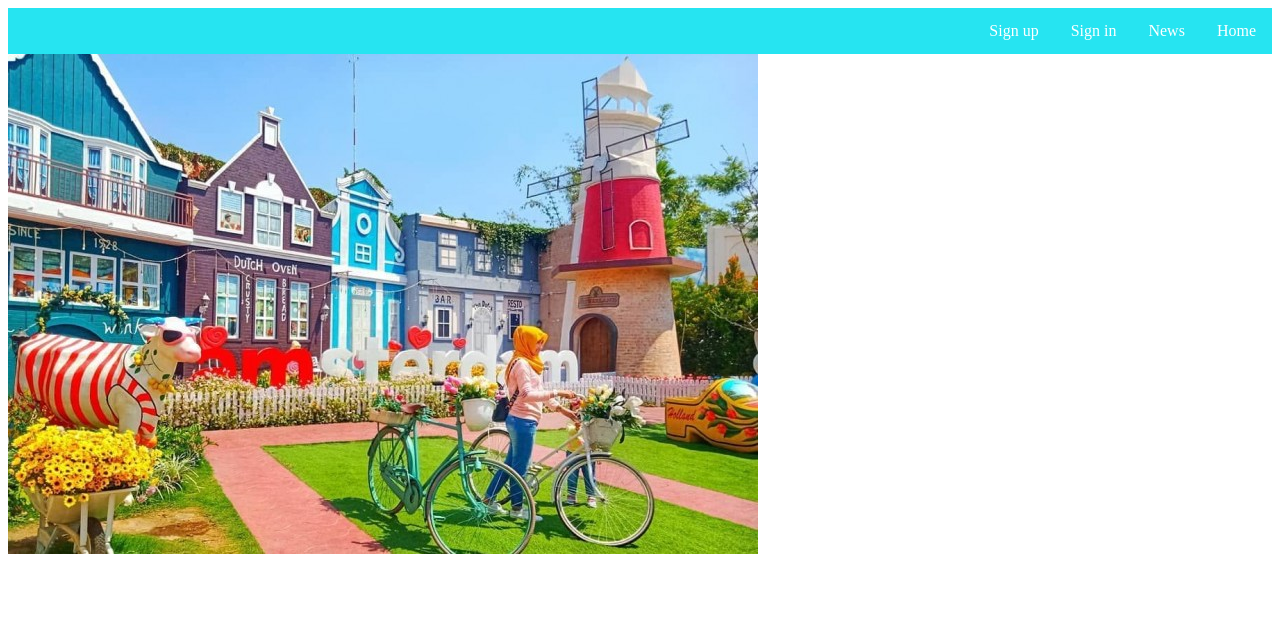
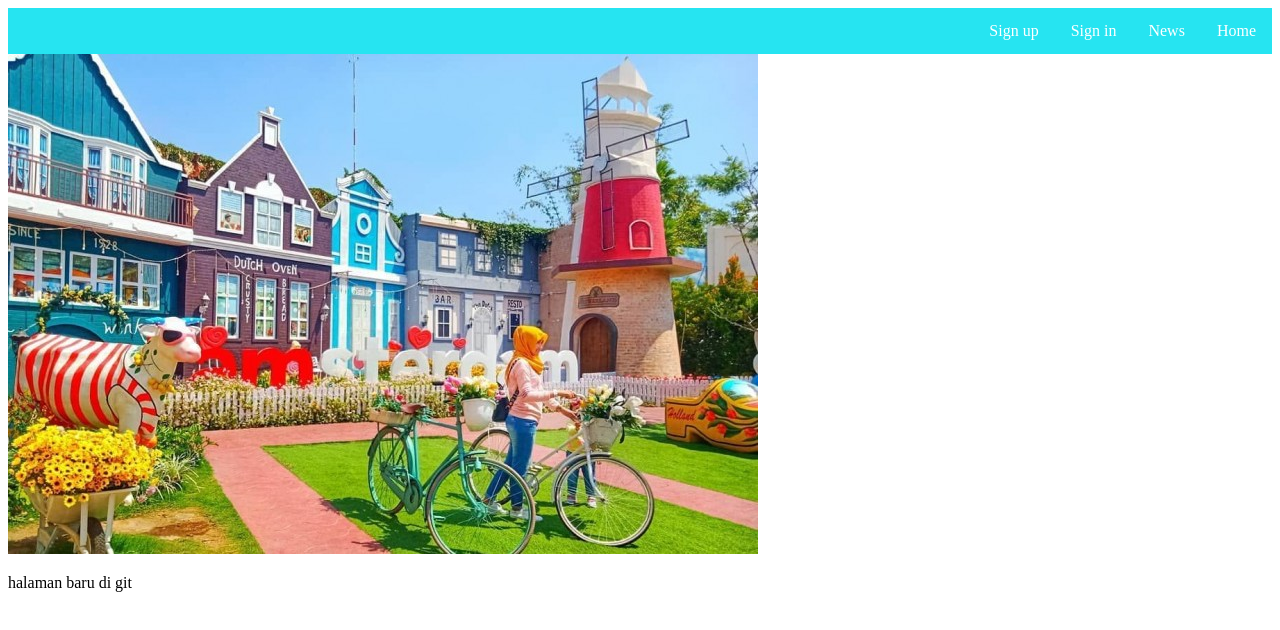
Before and after one commit to HadiOb/Project-web, a plain HTML site: page index.html in a window 1280 px wide. Drawn offline with Linux system fonts and the light colour scheme.

Commit message:
menambahkan file ke master

```diff
--- a/index.html
+++ b/index.html
@@ -23,6 +23,9 @@
         <div>
            <img src="img/malang.jpg" alt="">
         </div>
+        <div>
+            <p>halaman baru di git</p>
+        </div>
     </div>
 
     <footer>
```
